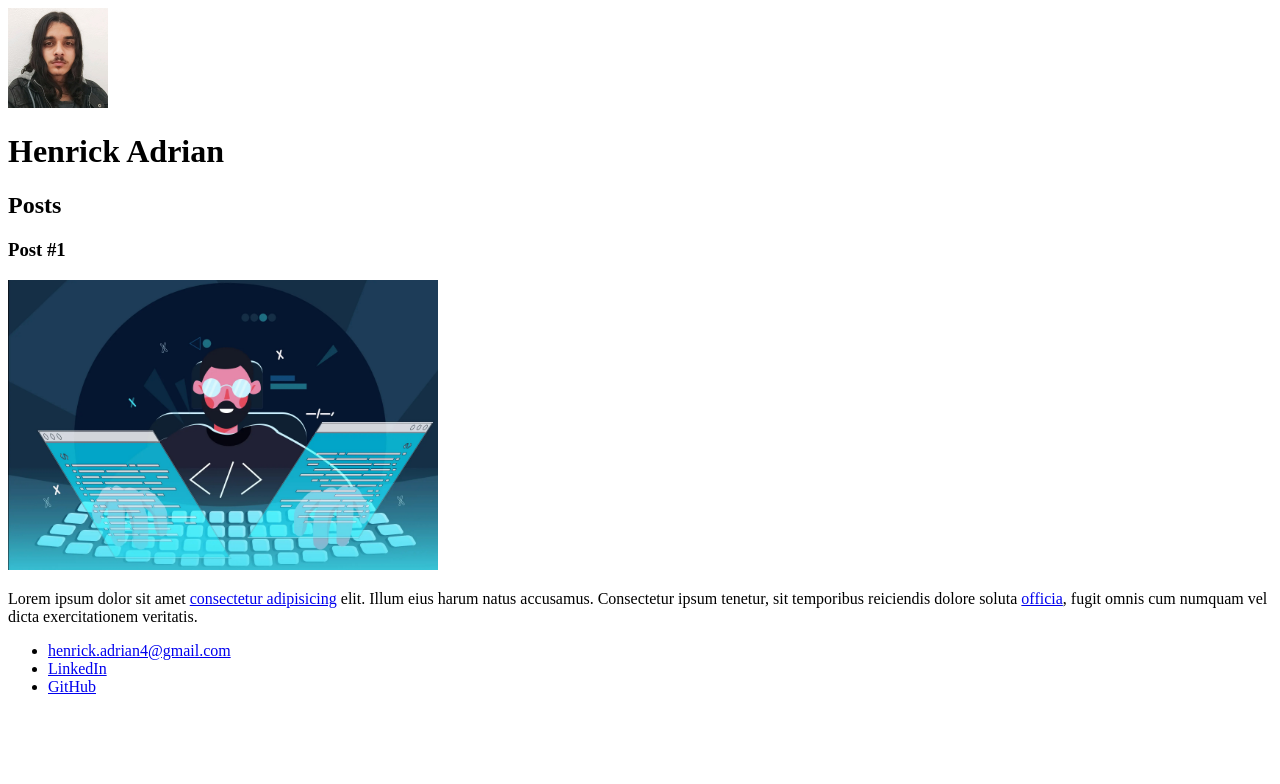
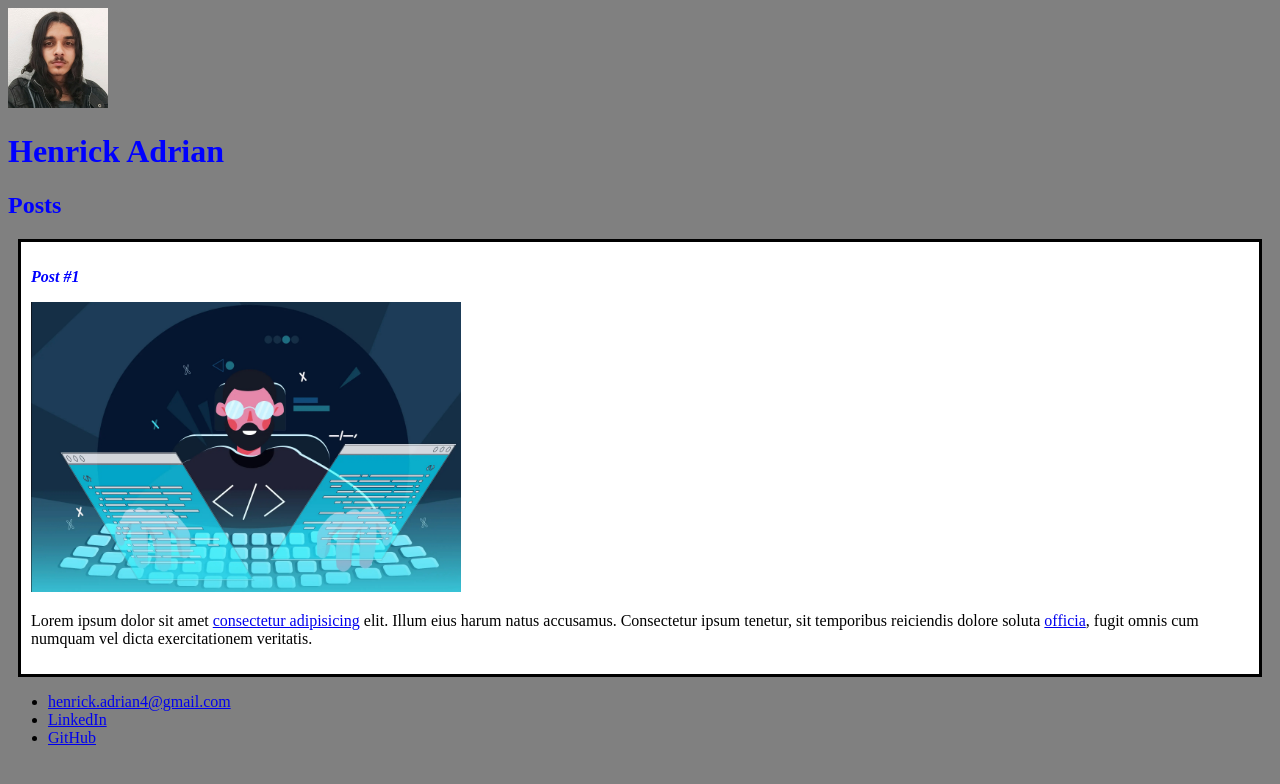
Before and after one commit to henrickk/Bootcamp-Santander-DIO, a plain HTML site: page HTML e CSS/index.html in a window 1280 px wide. Drawn offline with Linux system fonts and the light colour scheme.

Commit message:
Intro a css

```diff
--- a/index.html
+++ b/HTML e CSS/index.html
@@ -6,20 +6,21 @@
   <meta http-equiv="X-UA-Compatible" content="IE=edge" />
   <meta name="viewport" content="width=device-width, initial-scale=1.0" />
   <title>Henrick Adrian</title>
+  <link rel="stylesheet" href="style.css">
 </head>
 
 <body>
   <header>
     <img src="imagens/Henrick.jpg" width="100px" height="100px" alt="Ilustração do rosto do Henrick" />
-    <h1>Henrick Adrian</h1>
+    <h1 id="title">Henrick Adrian</h1>
   </header>
   <section>
     <header>
-      <h2>Posts</h2>
+      <h2 class="subtitle">Posts</h2>
     </header>
-    <article>
+    <article class="post">
       <header>
-        <h3>Post #1</h3>
+        <h3 class="post_title">Post #1</h3>
         <img src="imagens/post-1.jpg" width="430" height="290" alt="Programação" />
       </header>
       <p>
--- /dev/null
+++ b/HTML e CSS/style.css
@@ -0,0 +1,21 @@
+body {
+  background: grey;
+}
+
+#title,
+.subtitle,
+.post_title {
+  color: blue;
+}
+
+.post_title {
+  font-size: 16px;
+  font-style: italic;
+}
+
+.post {
+  background: white;
+  padding: 10px;
+  border: 3px solid black;
+  margin: 10px;
+}
```
Also changed, not shown: HTML e CSS/imagens/Henrick.jpg (renamed from imagens/Henrick.jpg), HTML e CSS/imagens/post-1.jpg (renamed from imagens/post-1.jpg).
